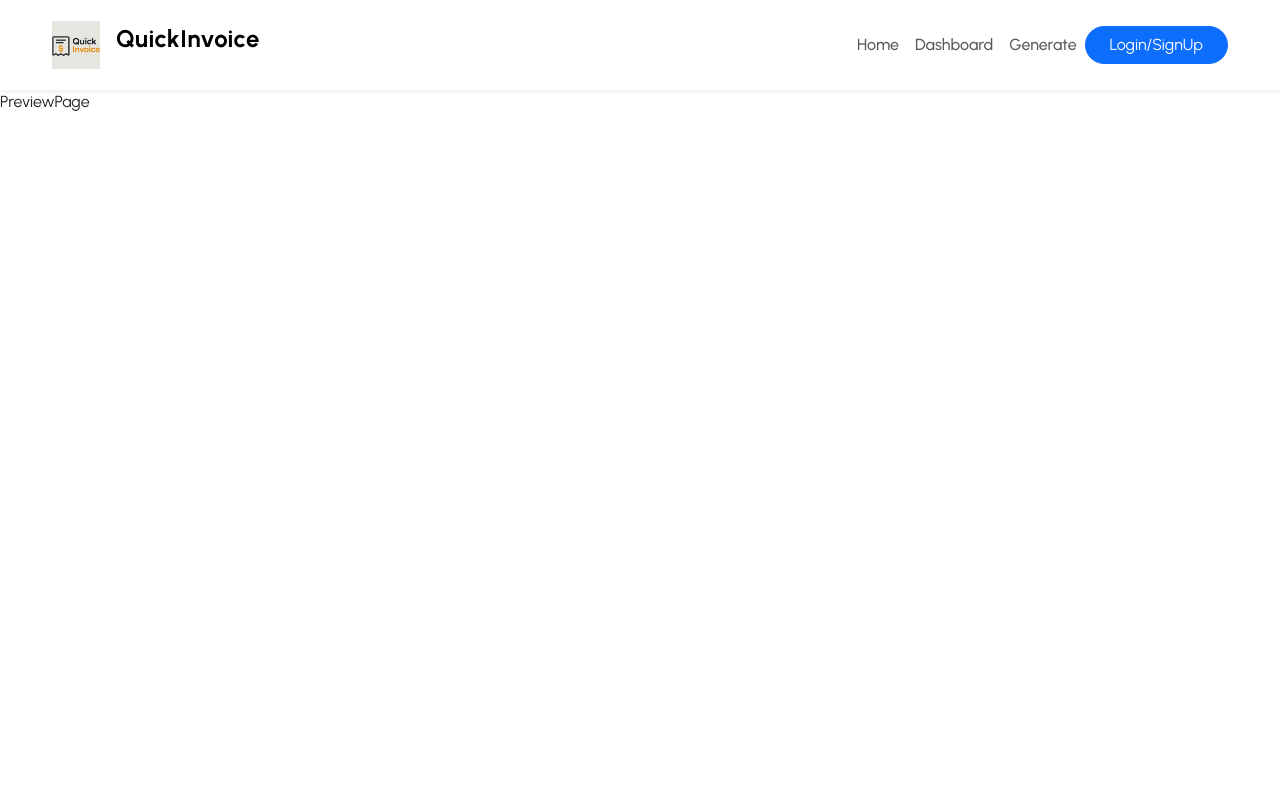
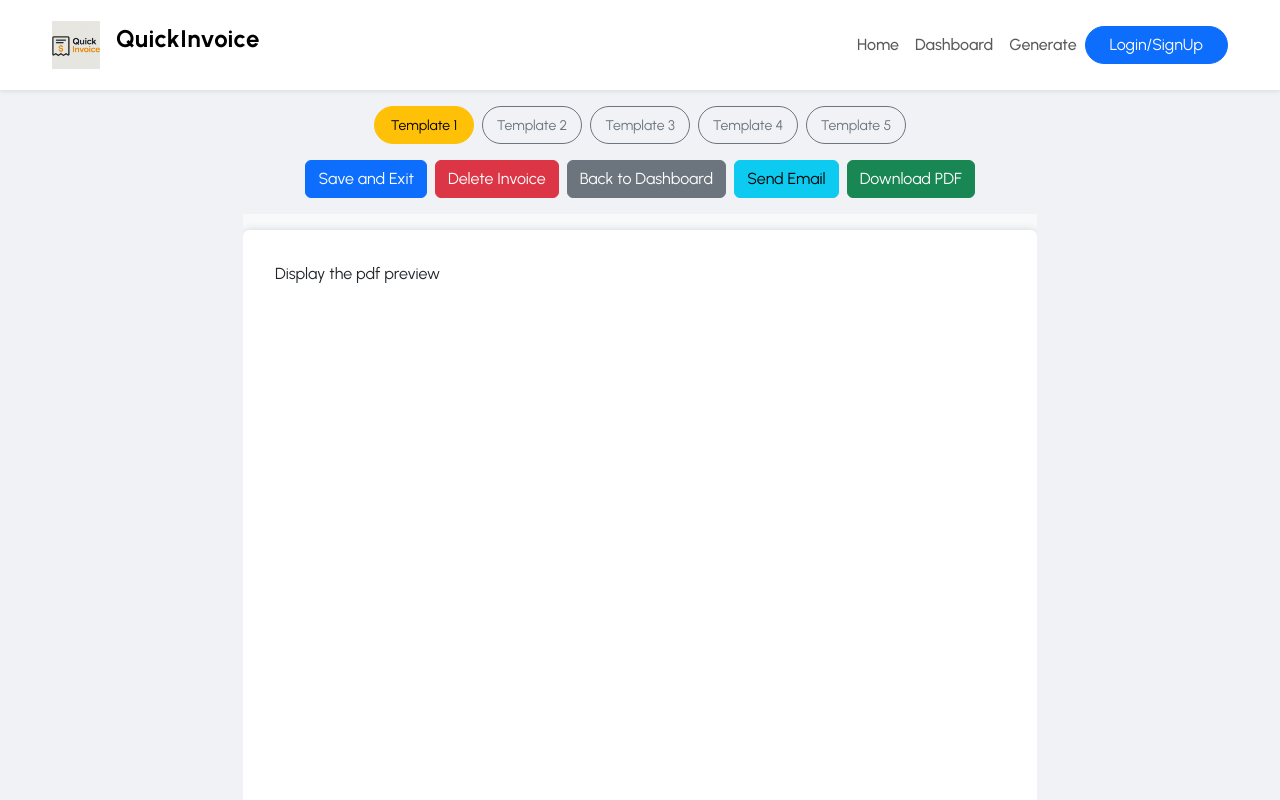
Before and after one commit to suyash-rgb/Invoice-Generator-Project, a React (Vite) app in the folder invoice-generator-client/: page /preview in a window 1280 px wide. Shown: the top 800 px of the page. Built offline with nearby package versions, Linux system fonts and the light colour scheme.

Commit message:
enhancing preview page

```diff
--- a/invoice-generator-client/src/index.css
+++ b/invoice-generator-client/src/index.css
@@ -24,3 +24,23 @@
 .invoiceform select:focus{
   box-shadow: none !important
 }
+
+/* PreviewPage container */
+.previewpage {
+  background-color: #f0f2f5; /* soft gray backdrop */
+  min-height: 100vh;
+  padding: 24px;
+  display: flex;
+  flex-direction: column;
+}
+
+/* Invoice preview display area */
+.invoice-preview {
+  width: 794px;               /* A4 width */
+  min-height: 1123px;         /* A4 height */
+  background-color: #fff;
+  box-shadow: 0 0 8px rgba(0, 0, 0, 0.15);
+  padding: 32px;
+  border-radius: 6px;
+  overflow: hidden;
+}
--- a/invoice-generator-client/src/pages/MainPage.jsx
+++ b/invoice-generator-client/src/pages/MainPage.jsx
@@ -1,4 +1,6 @@
 import React, { useState, useContext } from "react";
+import { useNavigate } from "react-router-dom";
+
 import 'bootstrap-icons/font/bootstrap-icons.css';
 import { AppContext } from "../context/AppContext.jsx";
 import InvoiceForm from "../components/InvoiceForm.jsx";
@@ -8,6 +10,8 @@
 const MainPage = () => {
 
   const [isEditingTitle, setIsEditingTitle] = useState(false);
+
+  const navigate  = useNavigate();
 
   const {
     invoiceTitle, setInvoiceTitle,
@@ -27,6 +31,8 @@
      }
      setSelectedTemplate(templateId);
      console.log(templateId);
+
+     navigate('/preview');
 
   }
 
--- a/invoice-generator-client/src/pages/PreviewPage.jsx
+++ b/invoice-generator-client/src/pages/PreviewPage.jsx
@@ -1,8 +1,49 @@
-import React from 'react'
+import React, { useContext, useRef } from 'react'
+import { templates } from '../assets/assets';
+import { AppContext } from '../context/AppContext';
 
 const PreviewPage = () => {
+  const previewRef = useRef();
+  const {selectedTemplate} = useContext(AppContext);
+
   return (
-    <div>PreviewPage</div>
+    <div className="previewpage container-fluid d-flex flex-column p-3 min-vh-100">
+
+      {/* Action Buttons */}
+      <div className="d-flex flex-column align-items-center mb-4 gap-3">
+
+         {/* List of Template buttons */}
+         <div className="d-flex gap-2 flex-wrap justify-content-center">
+            {templates.map(({id, label})=> (
+              <button
+                  key={id}
+                  style={{ minWidth: "100px", height: "38px" }}
+                  className= {`btn btn-sm rounded-pill p-2 ${selectedTemplate ===id ? 'btn-warning' : 'btn-outline-secondary'}`}
+                >
+              {label}
+              </button>
+            ))}
+         </div>
+
+         {/* List of Action buttons */}
+         <div className="d-flex flex-wrap justify-content-center gap-2">
+            <button className="btn btn-primary d-flex align-items-center justify-content-center">Save and Exit</button>
+            <button className="btn btn-danger">Delete Invoice</button>
+            <button className="btn btn-secondary">Back to Dashboard</button>
+            <button className="btn btn-info">Send Email</button>
+            <button className="btn btn-success d-flex align-items-center jutify-content-centr">Download PDF</button>
+         </div>
+
+         {/* Display the invoice preview */}
+         <div className="flex-grow-1 overflow-auto d-flex justify-content-center align-items-start bg-light py-3">
+            <div ref={previewRef} className="invoice-preview">
+              Display the pdf preview
+            </div>
+         </div>
+
+
+      </div>
+    </div>
   )
 }
 
```
